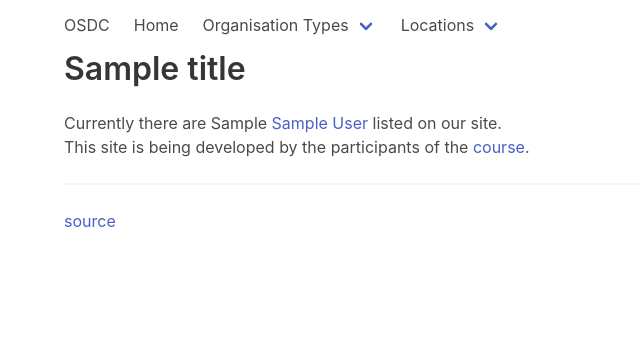
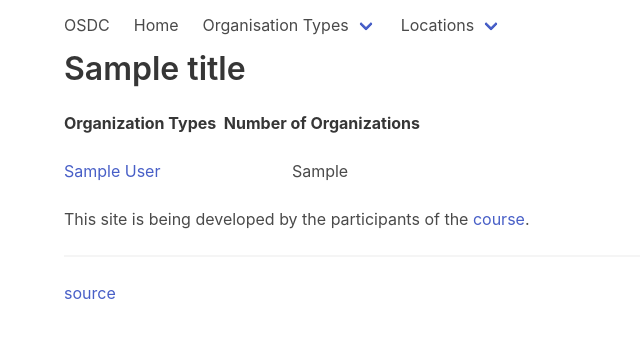
Before and after one commit to OSDC-Code-Maven/open-source-by-organizations, a Flask app: template templates/index.html in a window 1280 px wide. Shown: the part 49-400 px from the top of the page, without its empty margins (0-640 px from the left). Run offline with Flask 3, Linux system fonts and the light colour scheme; the template is opened without the code that fills it: most values are stand-ins (such as "Sample title", 1, 10 or a date in 2020); some libraries are stand-ins or nearby versions.

Commit message:
change index.html template file to get a better show in a table because it allows for easy comparison and visualization of the different organization types and their respective numbers.

```diff
--- a/templates/index.html
+++ b/templates/index.html
@@ -2,14 +2,29 @@
 
 <h1 class="title">{{title}}</h1>
 
+<table>
+    <thead>
+        <tr>
+            <th><center>Organization Types&nbsp</center></th>
+            <th><center>&nbspNumber of Organizations</center></th>
+	</tr>
+	<tr>
+	    <th><br></th>
+	</tr>
+    </thead>
+    <tbody>
+        {% for org_type, display_name in org_types.items() %}
+            <tr>
+                <td><a href="/open-source-by-organizations/{{org_type}}">{{ display_name }}</a></td>
+                <td><center>{{ stats.by_type[org_type] }}</center></td>
+            </tr>
+            <tr>
+                <td colspan="2">&nbsp;</td> <!-- Add a row with an empty cell that spans both columns to create spacing between rows -->
+            </tr>
+        {% endfor %}
+    </tbody>
+</table>
 
-Currently there are {% for org_type, display_name in org_types.items() %}
-   {{ stats.by_type[org_type] }} <a href="/open-source-by-organizations/{{org_type}}">{{ display_name }}</a>
-    {%- if not loop.last -%}, {% endif -%}
-{% endfor %}
-listed on our site.
-<p>
-
-This site is being developed by the participants of the <a href="/">course</a>.
+<p>This site is being developed by the participants of the <a href="/">course</a>.</p>
 
 {% include 'incl/footer.html' %}
```
